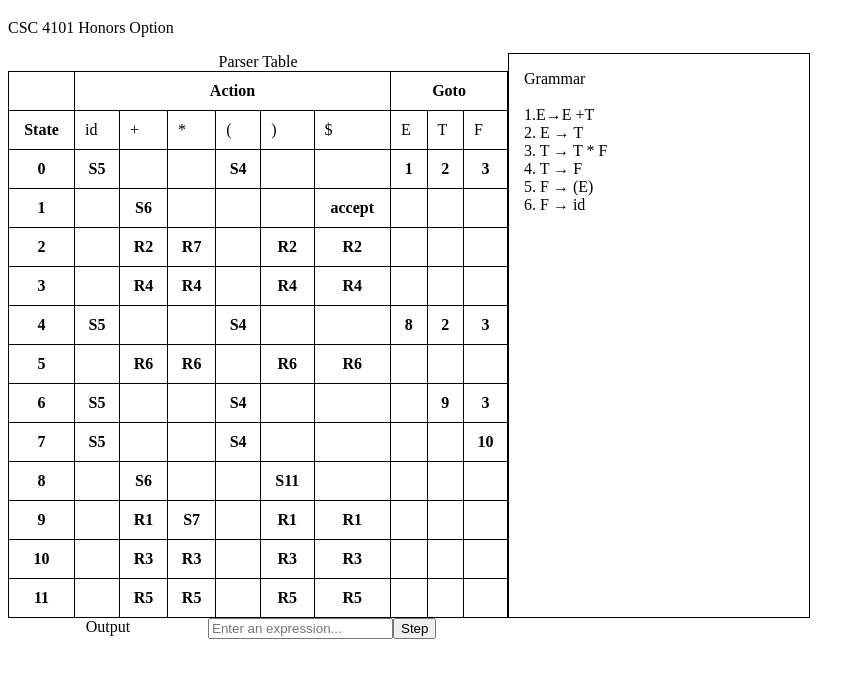
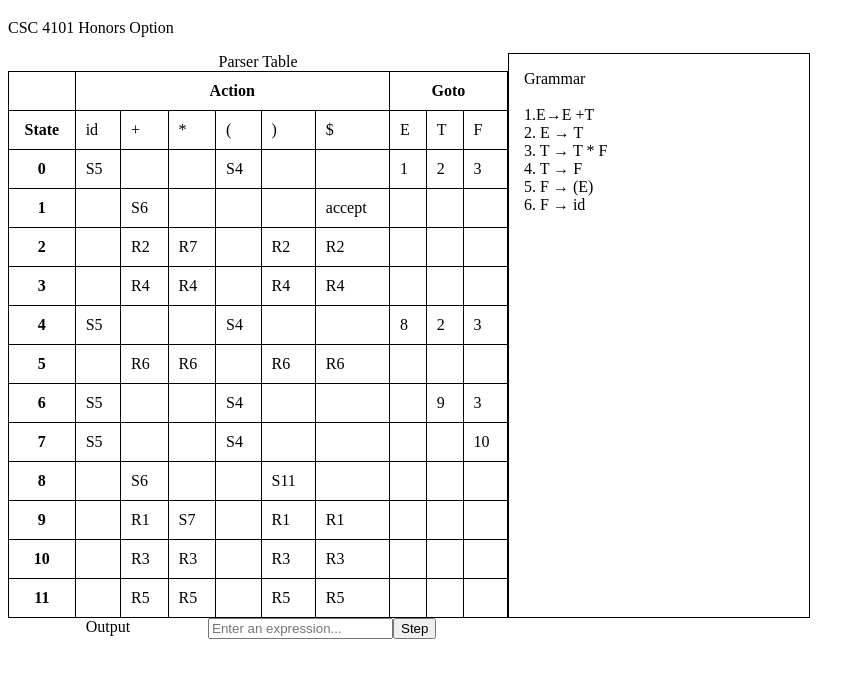
Before and after one commit to StevenSeiden/Shift-Reduce-Parser, a plain HTML site: page index.html in a window 1280 px wide. Shown: the part 61-738 px from the top of the page, without its empty margins (0-865 px from the left). Drawn offline with Linux system fonts and the light colour scheme.

Commit message:
Fixed formatting and made vars const

```diff
--- a/index.html
+++ b/index.html
@@ -21,7 +21,6 @@
         <th colspan = "3" scope="colgroup">Goto</th>
 
     </tr>
-    </thead>
     <tbody>
     <tr>
         <th scope="row">State</th>
@@ -37,149 +36,149 @@
     </tr>
     <tr>
         <th scope="row">0</th>
-        <th scope="row">S5</th>
-        <th></th>
-        <th></th>
-        <th>S4</th>
-        <th></th>
-        <th></th>
-        <th>1</th>
-        <th>2</th>
-        <th>3</th>
+        <td>S5</td>
+        <td></td>
+        <td></td>
+        <td>S4</td>
+        <td></td>
+        <td></td>
+        <td>1</td>
+        <td>2</td>
+        <td>3</td>
     </tr>
     <tr>
         <th scope="row">1</th>
-        <th></th>
-        <th>S6</th>
-        <th></th>
-        <th></th>
-        <th></th>
-        <th>accept</th>
-        <th></th>
-        <th></th>
-        <th></th>
+        <td></td>
+        <td>S6</td>
+        <td></td>
+        <td></td>
+        <td></td>
+        <td>accept</td>
+        <td></td>
+        <td></td>
+        <td></td>
 
     </tr>
     <tr>
         <th scope="row">2</th>
-        <th></th>
-        <th>R2</th>
-        <th>R7</th>
-        <th></th>
-        <th>R2</th>
-        <th>R2</th>
-        <th></th>
-        <th></th>
-        <th></th>
+        <td></td>
+        <td>R2</td>
+        <td>R7</td>
+        <td></td>
+        <td>R2</td>
+        <td>R2</td>
+        <td></td>
+        <td></td>
+        <td></td>
 
     </tr>
     <tr>
         <th scope="row">3</th>
-        <th></th>
-        <th>R4</th>
-        <th>R4</th>
-        <th></th>
-        <th>R4</th>
-        <th>R4</th>
-        <th></th>
-        <th></th>
-        <th></th>
+        <td></td>
+        <td>R4</td>
+        <td>R4</td>
+        <td></td>
+        <td>R4</td>
+        <td>R4</td>
+        <td></td>
+        <td></td>
+        <td></td>
     </tr>
     <tr>
         <th scope="row">4</th>
-        <th>S5</th>
-        <th></th>
-        <th></th>
-        <th>S4</th>
-        <th></th>
-        <th></th>
-        <th>8</th>
-        <th>2</th>
-        <th>3</th>
+        <td>S5</td>
+        <td></td>
+        <td></td>
+        <td>S4</td>
+        <td></td>
+        <td></td>
+        <td>8</td>
+        <td>2</td>
+        <td>3</td>
     </tr>
     <tr>
         <th scope="row">5</th>
-        <th></th>
-        <th>R6</th>
-        <th>R6</th>
-        <th></th>
-        <th>R6</th>
-        <th>R6</th>
-        <th></th>
-        <th></th>
-        <th></th>
+        <td></td>
+        <td>R6</td>
+        <td>R6</td>
+        <td></td>
+        <td>R6</td>
+        <td>R6</td>
+        <td></td>
+        <td></td>
+        <td></td>
     </tr>
     <tr>
         <th scope="row">6</th>
-        <th>S5</th>
-        <th></th>
-        <th></th>
-        <th>S4</th>
-        <th></th>
-        <th></th>
-        <th></th>
-        <th>9</th>
-        <th>3</th>
+        <td>S5</td>
+        <td></td>
+        <td></td>
+        <td>S4</td>
+        <td></td>
+        <td></td>
+        <td></td>
+        <td>9</td>
+        <td>3</td>
     </tr>
     <tr>
         <th scope="row">7</th>
-        <th>S5</th>
-        <th></th>
-        <th></th>
-        <th>S4</th>
-        <th></th>
-        <th></th>
-        <th></th>
-        <th></th>
-        <th>10</th>
+        <td>S5</td>
+        <td></td>
+        <td></td>
+        <td>S4</td>
+        <td></td>
+        <td></td>
+        <td></td>
+        <td></td>
+        <td>10</td>
     </tr>
     <tr>
         <th scope="row">8</th>
-        <th></th>
-        <th>S6</th>
-        <th></th>
-        <th></th>
-        <th>S11</th>
-        <th></th>
-        <th></th>
-        <th></th>
-        <th></th>
+        <td></td>
+        <td>S6</td>
+        <td></td>
+        <td></td>
+        <td>S11</td>
+        <td></td>
+        <td></td>
+        <td></td>
+        <td></td>
     </tr>
     <tr>
         <th scope="row">9</th>
-        <th></th>
-        <th>R1</th>
-        <th>S7</th>
-        <th></th>
-        <th>R1</th>
-        <th>R1</th>
-        <th></th>
-        <th></th>
-        <th></th>
+        <td></td>
+        <td>R1</td>
+        <td>S7</td>
+        <td></td>
+        <td>R1</td>
+        <td>R1</td>
+        <td></td>
+        <td></td>
+        <td></td>
     </tr>
     <tr>
         <th scope="row">10</th>
-        <th></th>
-        <th>R3</th>
-        <th>R3</th>
-        <th></th>
-        <th>R3</th>
-        <th>R3</th>
-        <th></th>
-        <th></th>
-        <th></th>
+        <td></td>
+        <td>R3</td>
+        <td>R3</td>
+        <td></td>
+        <td>R3</td>
+        <td>R3</td>
+        <td></td>
+        <td></td>
+        <td></td>
     </tr>
     <tr>
         <th scope="row">11</th>
-        <th></th>
-        <th>R5</th>
-        <th>R5</th>
-        <th></th>
-        <th>R5</th>
-        <th>R5</th>
-        <th></th>
-        <th></th>
-        <th></th>
+        <td></td>
+        <td>R5</td>
+        <td>R5</td>
+        <td></td>
+        <td>R5</td>
+        <td>R5</td>
+        <td></td>
+        <td></td>
+        <td></td>
     </tr>
 
     </tbody>
@@ -213,11 +212,11 @@
 
 <script>
     function step() {
-        var expression = document.getElementById("expression").value;
-        var table = document.getElementById("output");
-        var row = table.insertRow(-1);
-        var col1 = row.insertCell(0);
-        var col2 = row.insertCell(1);
+        const expression = document.getElementById("expression").value;
+        const table = document.getElementById("output");
+        const row = table.insertRow(-1);
+        const col1 = row.insertCell(0);
+        const col2 = row.insertCell(1);
         col1.innerHTML = expression;
     }
 </script>
```
Lines whose indentation alone changed are shown as unchanged.
